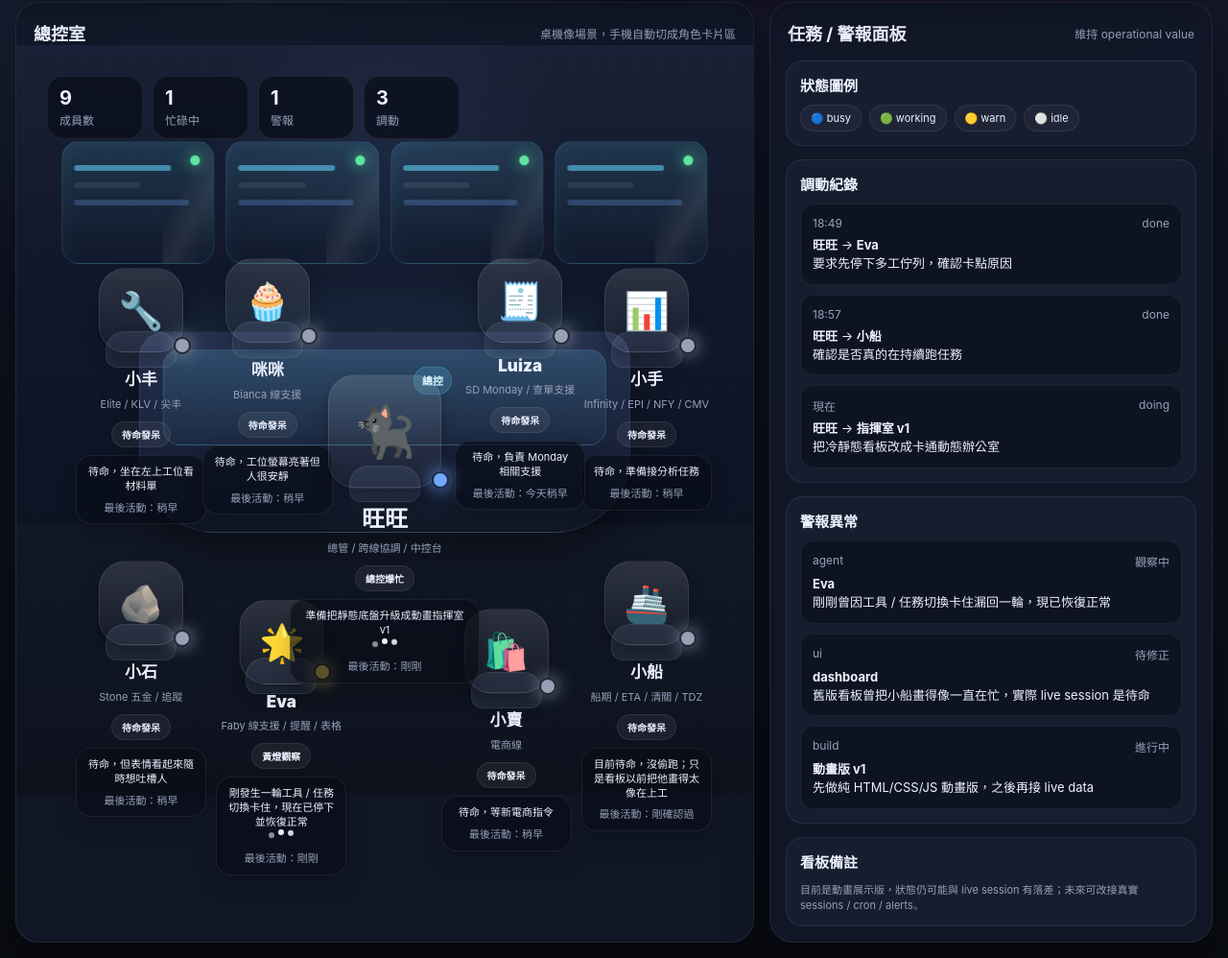
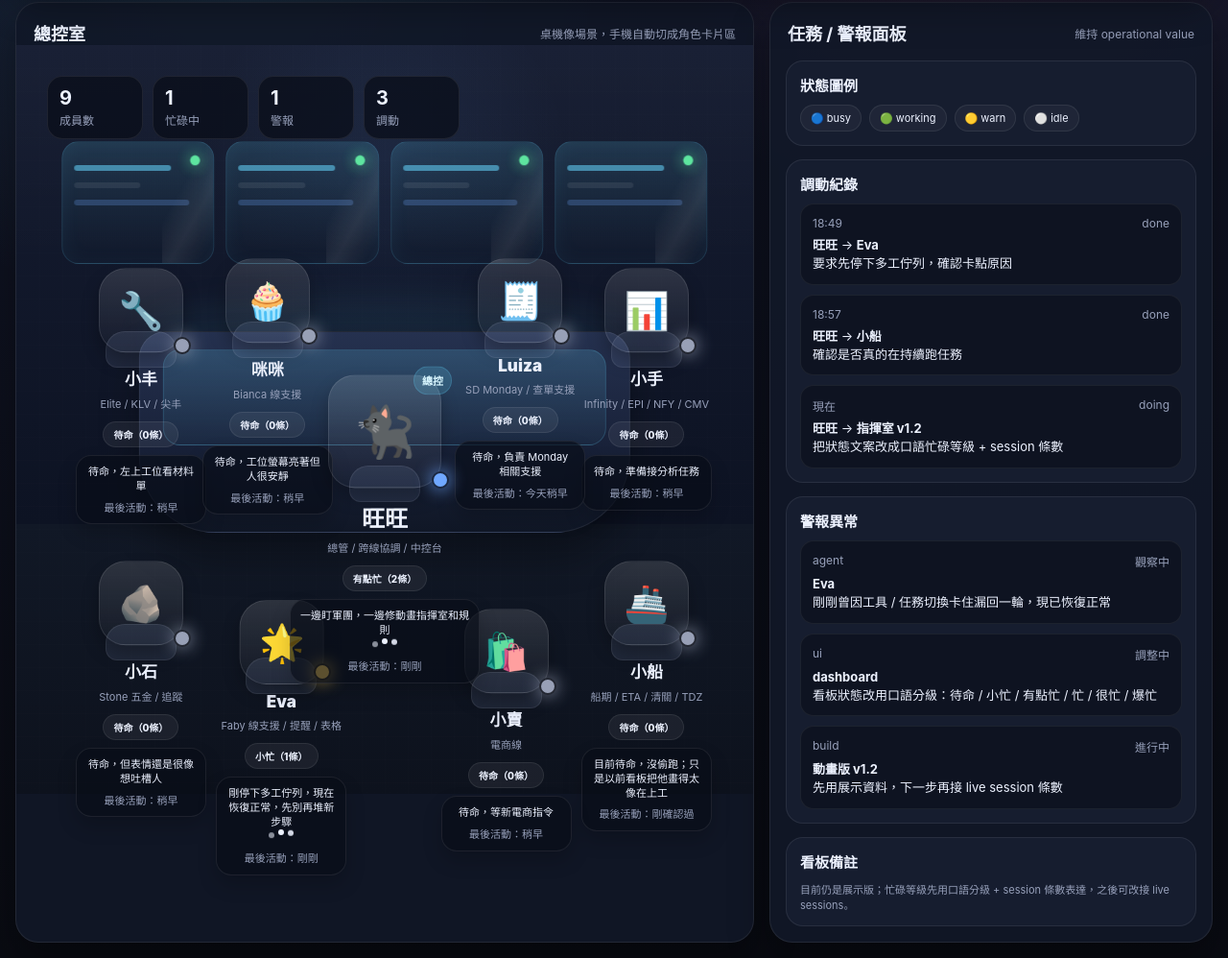
Before and after one commit to orlandoliu1981-creator/wanwanarm, a plain HTML site: page index.html in a window 1280 px wide. Shown: the part 152-1150 px from the top of the page at 96% size. Drawn offline with Linux system fonts and the light colour scheme.

Commit message:
add colloquial load levels

```diff
--- a/data/army.json
+++ b/data/army.json
@@ -1,9 +1,9 @@
 {
   "meta": {
-    "title": "旺旺軍團動畫指揮室 v1",
-    "updatedAt": "2026-03-31 19:05 BRT",
-    "status": "animated prototype v1",
-    "note": "目前是動畫展示版，狀態仍可能與 live session 有落差；未來可改接真實 sessions / cron / alerts。"
+    "title": "旺旺軍團動畫指揮室 v1.2",
+    "updatedAt": "2026-03-31 19:20 BRT",
+    "status": "mobile-ready animated prototype",
+    "note": "目前仍是展示版；忙碌等級先用口語分級 + session 條數表達，之後可改接 live sessions。"
   },
   "agents": [
     {
@@ -12,7 +12,9 @@
       "avatar": "🐈‍⬛",
       "role": "總管 / 跨線協調 / 中控台",
       "state": "busy",
-      "task": "準備把靜態底盤升級成動畫指揮室 v1",
+      "loadLabel": "有點忙",
+      "sessionCount": 2,
+      "task": "一邊盯軍團，一邊修動畫指揮室和規則",
       "lastActivity": "剛剛"
     },
     {
@@ -21,7 +23,9 @@
       "avatar": "🔧",
       "role": "Elite / KLV / 尖丰",
       "state": "idle",
-      "task": "待命，坐在左上工位看材料單",
+      "loadLabel": "待命",
+      "sessionCount": 0,
+      "task": "待命，左上工位看材料單",
       "lastActivity": "稍早"
     },
     {
@@ -30,6 +34,8 @@
       "avatar": "📊",
       "role": "Infinity / EPI / NFY / CMV",
       "state": "idle",
+      "loadLabel": "待命",
+      "sessionCount": 0,
       "task": "待命，準備接分析任務",
       "lastActivity": "稍早"
     },
@@ -39,7 +45,9 @@
       "avatar": "🪨",
       "role": "Stone 五金 / 追蹤",
       "state": "idle",
-      "task": "待命，但表情看起來隨時想吐槽人",
+      "loadLabel": "待命",
+      "sessionCount": 0,
+      "task": "待命，但表情還是很像想吐槽人",
       "lastActivity": "稍早"
     },
     {
@@ -48,7 +56,9 @@
       "avatar": "🚢",
       "role": "船期 / ETA / 清關 / TDZ",
       "state": "idle",
-      "task": "目前待命，沒偷跑；只是看板以前把他畫得太像在上工",
+      "loadLabel": "待命",
+      "sessionCount": 0,
+      "task": "目前待命，沒偷跑；只是以前看板把他畫得太像在上工",
       "lastActivity": "剛確認過"
     },
     {
@@ -57,7 +67,9 @@
       "avatar": "🌟",
       "role": "Faby 線支援 / 提醒 / 表格",
       "state": "warn",
-      "task": "剛發生一輪工具 / 任務切換卡住，現在已停下並恢復正常",
+      "loadLabel": "小忙",
+      "sessionCount": 1,
+      "task": "剛停下多工佇列，現在恢復正常，先別再堆新步驟",
       "lastActivity": "剛剛"
     },
     {
@@ -66,6 +78,8 @@
       "avatar": "🧁",
       "role": "Bianca 線支援",
       "state": "idle",
+      "loadLabel": "待命",
+      "sessionCount": 0,
       "task": "待命，工位螢幕亮著但人很安靜",
       "lastActivity": "稍早"
     },
@@ -75,6 +89,8 @@
       "avatar": "🛍️",
       "role": "電商線",
       "state": "idle",
+      "loadLabel": "待命",
+      "sessionCount": 0,
       "task": "待命，等新電商指令",
       "lastActivity": "稍早"
     },
@@ -84,6 +100,8 @@
       "avatar": "🧾",
       "role": "SD Monday / 查單支援",
       "state": "idle",
+      "loadLabel": "待命",
+      "sessionCount": 0,
       "task": "待命，負責 Monday 相關支援",
       "lastActivity": "今天稍早"
     }
@@ -106,8 +124,8 @@
     {
       "time": "現在",
       "from": "旺旺",
-      "to": "指揮室 v1",
-      "task": "把冷靜態看板改成卡通動態辦公室",
+      "to": "指揮室 v1.2",
+      "task": "把狀態文案改成口語忙碌等級 + session 條數",
       "status": "doing"
     }
   ],
@@ -121,13 +139,13 @@
     {
       "type": "ui",
       "target": "dashboard",
-      "detail": "舊版看板曾把小船畫得像一直在忙，實際 live session 是待命",
-      "status": "待修正"
+      "detail": "看板狀態改用口語分級：待命 / 小忙 / 有點忙 / 忙 / 很忙 / 爆忙",
+      "status": "調整中"
     },
     {
       "type": "build",
-      "target": "動畫版 v1",
-      "detail": "先做純 HTML/CSS/JS 動畫版，之後再接 live data",
+      "target": "動畫版 v1.2",
+      "detail": "先用展示資料，下一步再接 live session 條數",
       "status": "進行中"
     }
   ]
--- a/index.html
+++ b/index.html
@@ -346,7 +346,7 @@
           </div>
           <div class="agent-name">${agent.name}</div>
           <div class="agent-role">${agent.role}</div>
-          <div class="state-tag">${stateLabel[agent.state] || '待命'}</div>
+          <div class="state-tag">${agent.loadLabel || stateLabel[agent.state] || '待命'}（${agent.sessionCount ?? 0}條）</div>
           <div class="bubble">
             <div>${agent.task}</div>
             ${typingMarkup(agent.state)}
```
